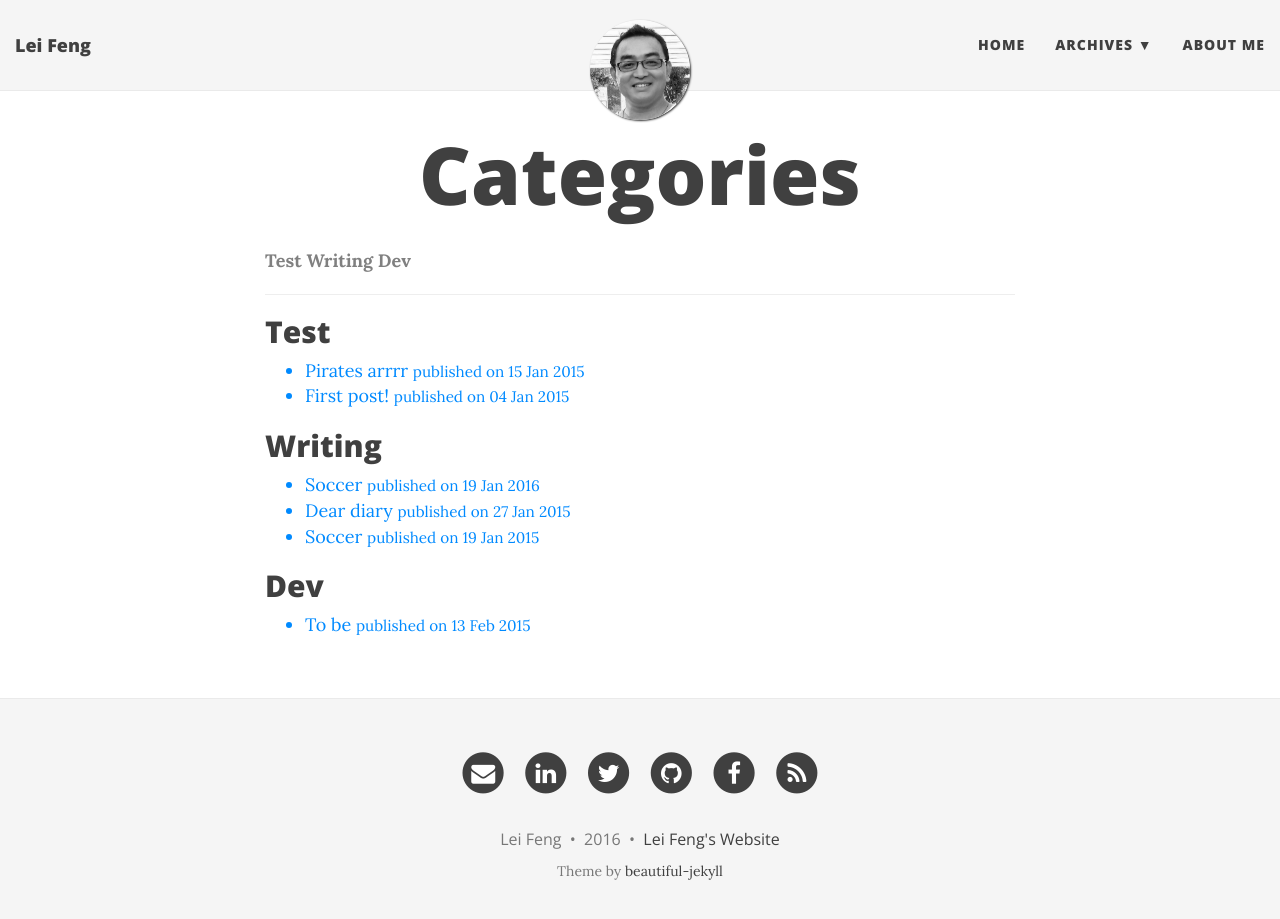
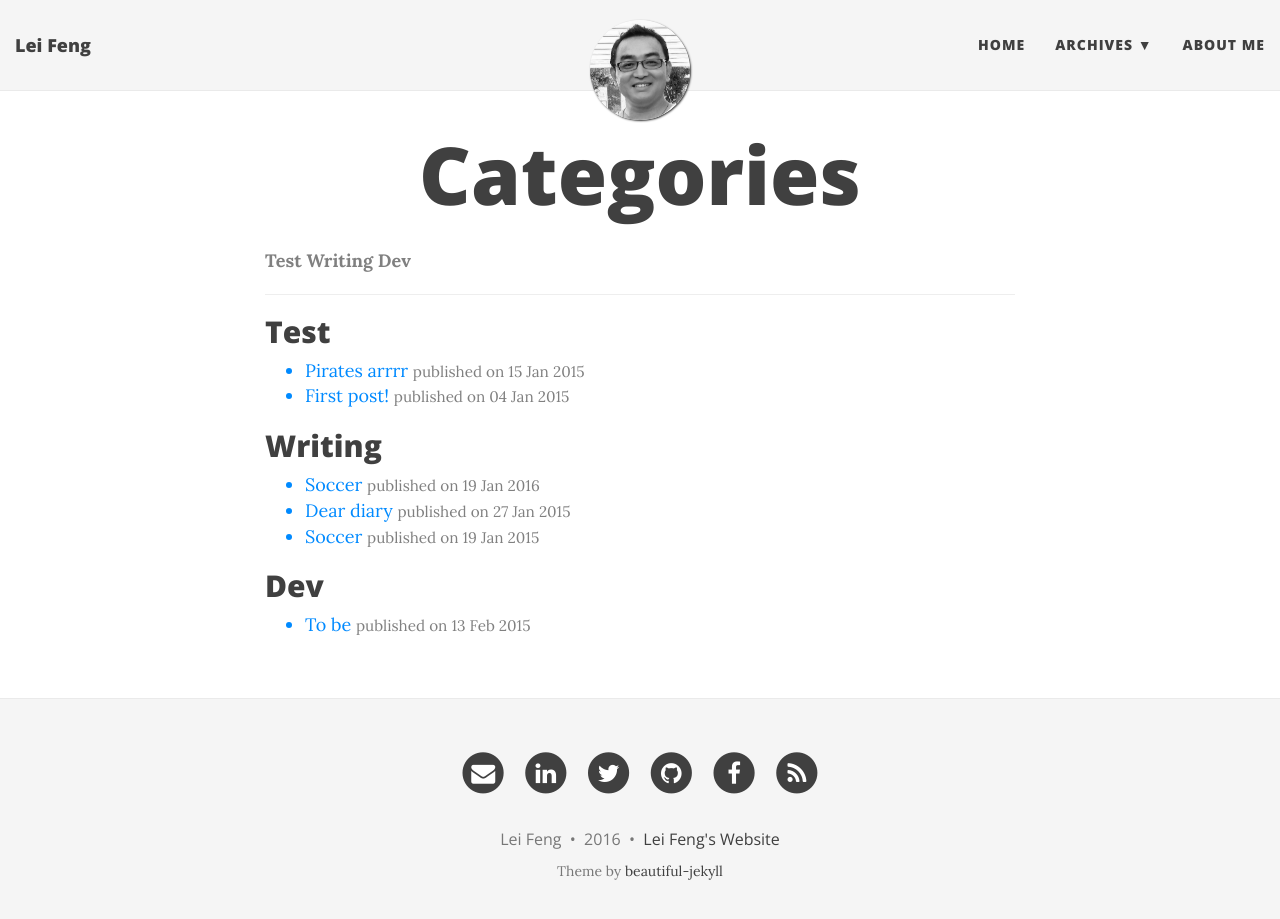
Before and after one commit to stonefl/stonefl.github.io, a Jekyll site: the page built from archives/categories.html, in a window 1280 px wide and 932 px high. Shown: the top 919 px of the window. Built offline with Jekyll 4.4.1, drawn with Linux system fonts in a browser that asks for light colours; nearby versions of some CDN libraries.

Commit message:
Update main.css

```diff
--- a/css/main.css
+++ b/css/main.css
@@ -360,6 +360,9 @@ div.social-icons {
   padding-top: .5px;
   padding-bottom: 20px;
 }
+small.post-date {
+  color: #808080;
+}
 
 /* --- Post and page headers --- */
 
```
